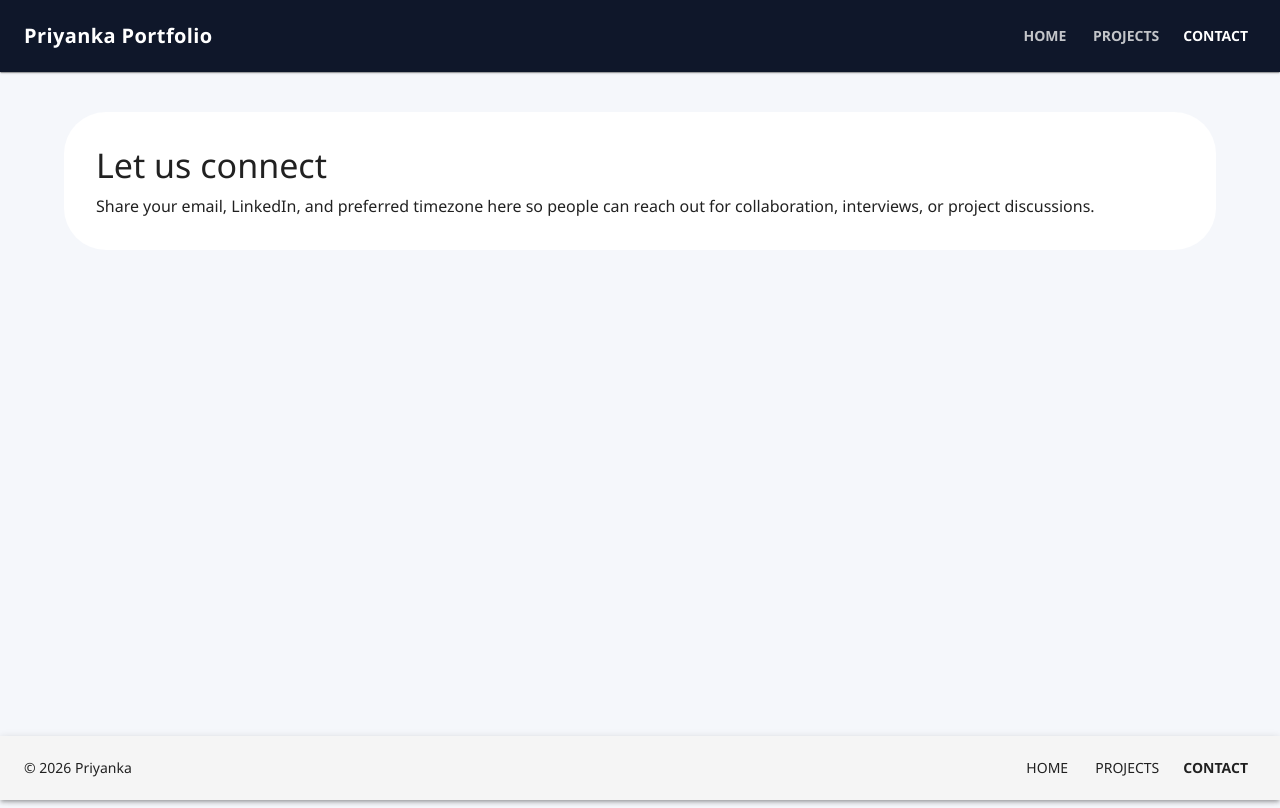
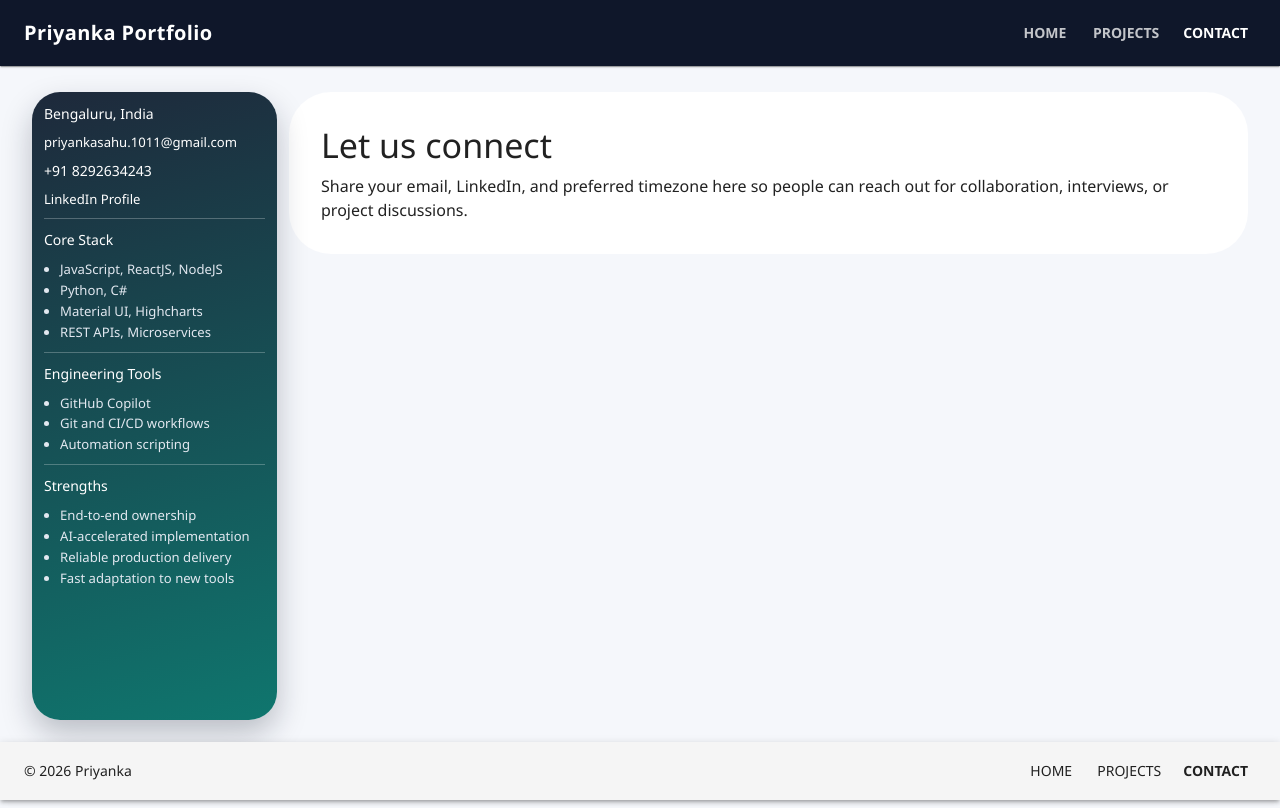
Before and after one commit to priyankak10/priyanka-portfolio, a React (Vite) app in the folder priyanka-portfolio/: page /contact in a window 1280 px wide. Built offline with nearby package versions, Linux system fonts and the light colour scheme.

Commit message:
sidebar for quick info

```diff
--- a/priyanka-portfolio/src/layout/SiteLayout.jsx
+++ b/priyanka-portfolio/src/layout/SiteLayout.jsx
@@ -4,11 +4,14 @@ import {
   Box,
   Button,
   Container,
+  Divider,
   Drawer,
   IconButton,
+  Link,
   List,
   ListItemButton,
   ListItemText,
+  Stack,
   Toolbar,
   Typography,
   useMediaQuery,
@@ -21,6 +24,7 @@ import {
   useLocation,
 } from "react-router-dom";
 import { useTheme } from "@mui/material/styles";
+import { portfolioData } from "../data/portfolioData";
 
 const navItems = [
   { label: "Home", to: "/" },
@@ -33,6 +37,19 @@ function SiteLayout({ children }) {
   const theme = useTheme();
   const isMobile = useMediaQuery(theme.breakpoints.down("sm"));
   const location = useLocation();
+  const { personal, sidebar } = portfolioData;
+
+  const sidebarListSx = {
+    m: 0,
+    pl: 2,
+    display: "grid",
+    gap: 0.4,
+    "& li": {
+      color: "#e2e8f0",
+      fontSize: "0.82rem",
+      lineHeight: 1.35,
+    },
+  };
 
   const isActiveRoute = (to) => location.pathname === to;
 
@@ -64,7 +81,7 @@ function SiteLayout({ children }) {
   return (
     <Box sx={{ minHeight: "100vh", display: "flex", flexDirection: "column" }}>
       <AppBar position="fixed" color="primary" elevation={1}>
-        <Toolbar sx={{ minHeight: { xs: 64, sm: 72 } }}>
+        <Toolbar sx={{ minHeight: { xs: 60, sm: 66 } }}>
           <Typography
             variant="h6"
             component={RouterLink}
@@ -121,13 +138,105 @@ function SiteLayout({ children }) {
         component="main"
         sx={{
           flexGrow: 1,
-          pt: { xs: "80px", sm: "88px" },
-          pb: { xs: "76px", sm: "84px" },
-          bgcolor: "background.default",
+          p: 1,
+          pt: { xs: "74px", sm: "80px" },
+          pb: { xs: "70px", sm: "76px" },
+          bgcolor: "transparent",
         }}
       >
-        <Container maxWidth="lg" sx={{ py: { xs: 2, sm: 3 } }}>
-          {children ?? <Outlet />}
+        <Container maxWidth="xl" sx={{ py: { xs: 1, sm: 1.5 } }}>
+          <Box sx={{ display: "flex", gap: 1.5, alignItems: "stretch" }}>
+            <Box
+              component="aside"
+              sx={{
+                width: 245,
+                flexShrink: 0,
+                display: { xs: "none", lg: "block" },
+              }}
+            >
+              <Box
+                sx={{
+                  position: "sticky",
+                  top: 8,
+                  minHeight: "calc(100vh - 80px - 76px - 16px)",
+                  borderRadius: 2,
+                  p: 1.5,
+                  color: "#fff",
+                  background:
+                    "linear-gradient(165deg, rgba(30,41,59,1) 0%, rgba(15,118,110,1) 100%)",
+                  boxShadow: "0 14px 30px rgba(15, 23, 42, 0.25)",
+                }}
+              >
+                <Stack spacing={1.25}>
+                  <Typography variant="body2">{personal.location}</Typography>
+                  <Link
+                    href={`mailto:${personal.email}`}
+                    underline="hover"
+                    color="inherit"
+                    sx={{
+                      fontSize: "0.82rem",
+                      overflowWrap: "anywhere",
+                      lineHeight: 1.3,
+                    }}
+                  >
+                    {personal.email}
+                  </Link>
+                  <Typography variant="body2" sx={{ overflowWrap: "anywhere" }}>
+                    {personal.phone}
+                  </Typography>
+                  <Link
+                    href={personal.linkedin}
+                    target="_blank"
+                    rel="noreferrer"
+                    underline="hover"
+                    color="inherit"
+                    sx={{
+                      fontSize: "0.82rem",
+                      overflowWrap: "anywhere",
+                      lineHeight: 1.3,
+                    }}
+                  >
+                    LinkedIn Profile
+                  </Link>
+
+                  <Divider sx={{ borderColor: "rgba(255,255,255,0.25)" }} />
+
+                  <Typography variant="subtitle2" fontWeight={600}>
+                    Core Stack
+                  </Typography>
+                  <Box component="ul" sx={sidebarListSx}>
+                    {sidebar.coreStack.map((item) => (
+                      <li key={item}>{item}</li>
+                    ))}
+                  </Box>
+
+                  <Divider sx={{ borderColor: "rgba(255,255,255,0.25)" }} />
+
+                  <Typography variant="subtitle2" fontWeight={600}>
+                    Engineering Tools
+                  </Typography>
+                  <Box component="ul" sx={sidebarListSx}>
+                    {sidebar.engineeringTools.map((item) => (
+                      <li key={item}>{item}</li>
+                    ))}
+                  </Box>
+
+                  <Divider sx={{ borderColor: "rgba(255,255,255,0.25)" }} />
+
+                  <Typography variant="subtitle2" fontWeight={600}>
+                    Strengths
+                  </Typography>
+                  <Box component="ul" sx={sidebarListSx}>
+                    {sidebar.strengths.map((item) => (
+                      <li key={item}>{item}</li>
+                    ))}
+                  </Box>
+                </Stack>
+              </Box>
+            </Box>
+
+            <Box sx={{ flex: 1, minWidth: 0 }}>{children ?? <Outlet />}</Box>
+          </Box>
         </Container>
       </Box>
 
@@ -139,15 +248,22 @@ function SiteLayout({ children }) {
       >
         <Toolbar
           sx={{
-            minHeight: { xs: 60, sm: 64 },
+            minHeight: { xs: 54, sm: 58 },
             justifyContent: "space-between",
-            gap: 1,
+            gap: 0.75,
           }}
         >
           <Typography variant="body2" color="text.secondary">
             © {new Date().getFullYear()} Priyanka
           </Typography>
-          <Box sx={{ display: "flex", gap: { xs: 0.5, sm: 1 } }}>
+          <Box
+            sx={{
+              display: "flex",
+              gap: { xs: 0.25, sm: 0.75 },
+              flexWrap: "wrap",
+              justifyContent: "flex-end",
+            }}
+          >
             {navItems.map((item) => (
               <Button
                 key={item.to}
```
